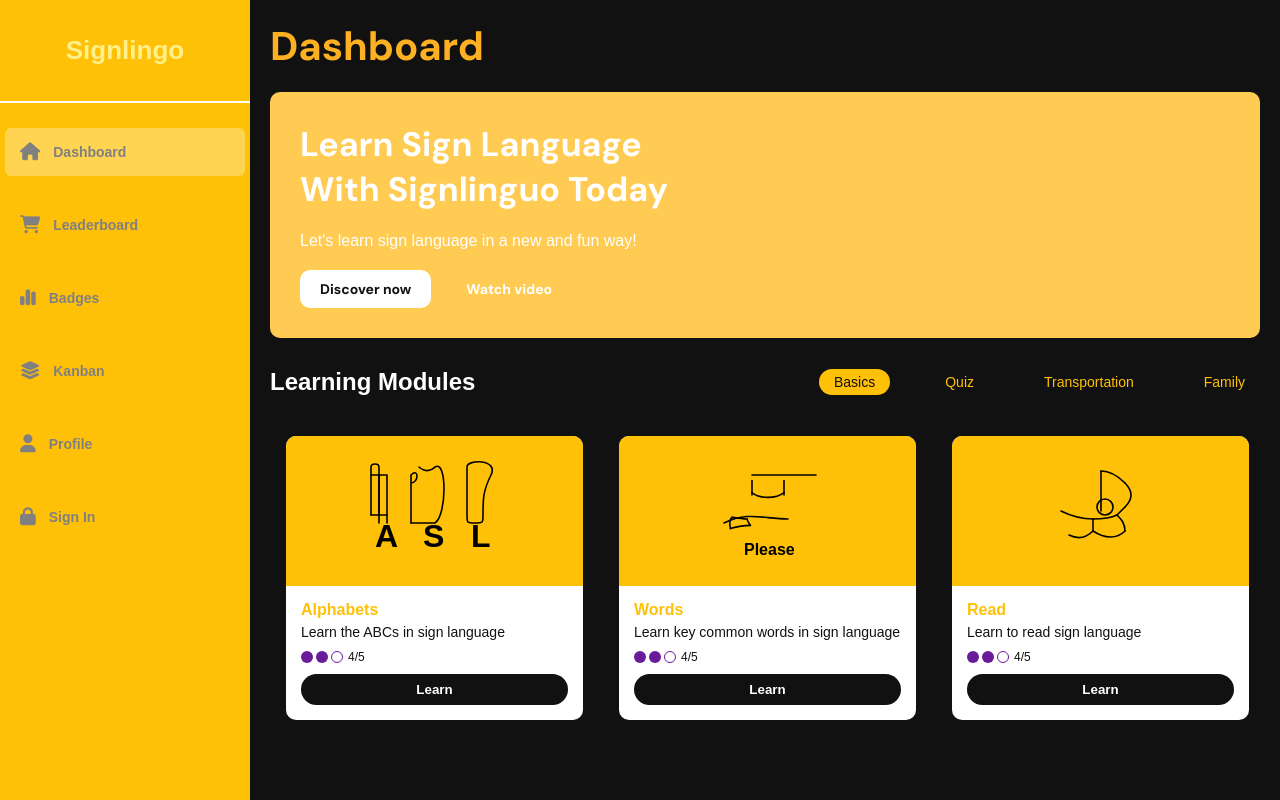
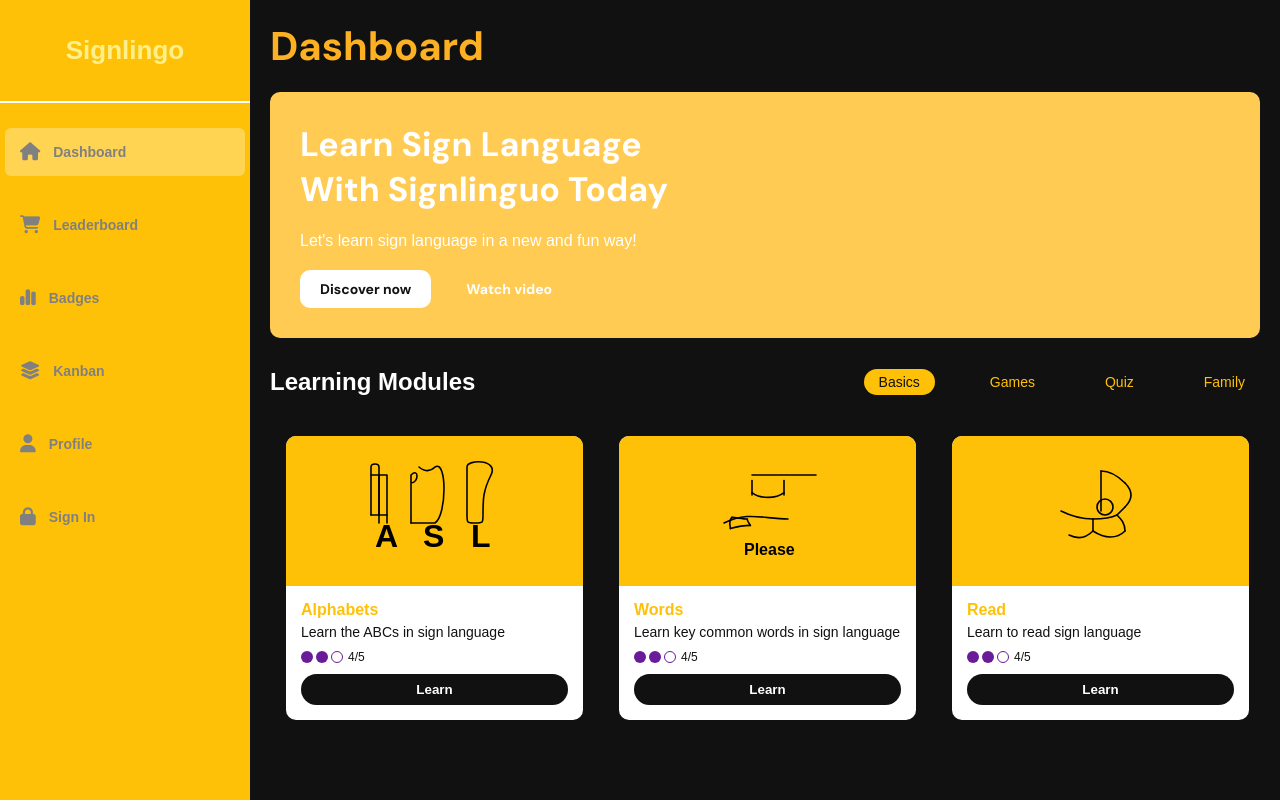
Before and after one commit to minicil625/Signlingo, a Flask app: template templates/home.html in a window 1280 px wide. Run offline with Flask 3, Linux system fonts and the light colour scheme; the template is opened without the code that fills it, so the values that code supplies are empty; some libraries are stand-ins or nearby versions.

Commit message:
Dashboard tabs

```diff
--- a/templates/home.html
+++ b/templates/home.html
@@ -61,8 +61,8 @@
 
                 <div class="tabs">
                     <div class="tab active">Basics</div>
+                    <div class="tab">Games</div>
                     <div class="tab">Quiz</div>
-                    <div class="tab">Transportation</div>
                     <div class="tab">Family</div>
                 </div>
             </div>
```
